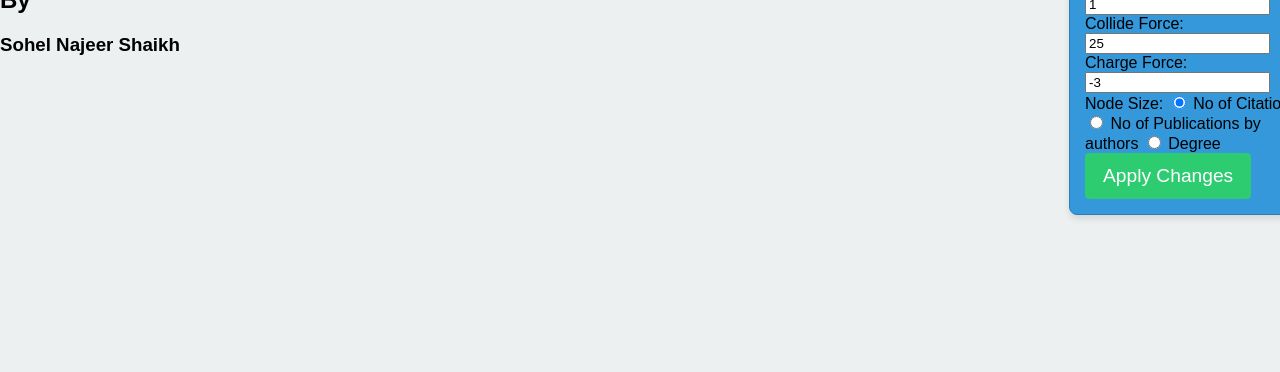
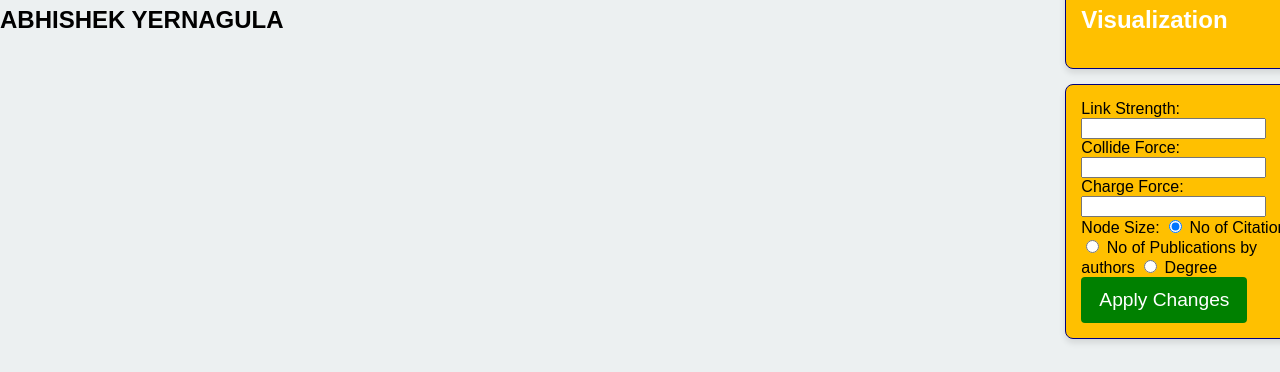
Before and after one commit to kumarabhi4108/Major-Assignment-, a plain HTML site: page index.html in a window 1280 px wide. Shown: the part 428-800 px from the top of the page. Drawn offline with Linux system fonts and the light colour scheme; no server answers.

Commit message:
Update index.html

```diff
--- a/index.html
+++ b/index.html
@@ -3,8 +3,8 @@
 <head>
     <meta charset="UTF-8">
     <meta name="viewport" content="width=device-width, initial-scale=1.0">
-    <title>Custom Force Layout Visualization</title>
-    <script src="../Libs/d3.v7.js"></script>
+    <title>Force Layout Visualization</title>
+    <script src="../Lib/d3.v7.js"></script>
 
     <style>
         body {
@@ -40,9 +40,9 @@
 
         #topContainer,
         #bottomContainer {
-            background-color: #3498db;
+            background-color: #FFC000	;
             padding: 15px;
-            border: 1px solid #2980b9;
+            border: 1px solid #000080;
             border-radius: 8px;
             margin-bottom: 15px;
             width: 100%;
@@ -66,7 +66,7 @@
 
         #topContainer button,
         #bottomContainer button {
-            background-color: #2ecc71;
+            background-color: green;
             color: white;
             padding: 12px 18px;
             border: none;
@@ -78,21 +78,20 @@
 
         #topContainer button:hover,
         #bottomContainer button:hover {
-            style("background-color", "#27ae60");
+            .style("background-color", "#27ae60");
         }
     </style>
 </head>
 <body>
 <div class="container">
-    <h1>MAJOR ASSIGNMENT 3</h1>
-    <h2>By</h2>
-    <h3>Sohel Najeer Shaikh</h3>
+    <h1>MAJOR ASSIGNMENT</h1>
+    <h2>ABHISHEK YERNAGULA</h2>
 </div>
 
 <div id="container">
     <div id="visualization">
         <!-- Your visualization content goes here -->
-        <svg id="visualization" viewBox="-200 50 3200 2200" style="align-content: center"></svg>
+        <svg id="visualization" viewBox="100 -100 3000 3000" style="align-content: center"></svg>
     </div>
     <div id="sideContainer">
         <div id="topContainer">
@@ -163,7 +162,7 @@
     }
 
     function upgrade() {
-        d3.json("authorsdatainfo.json").then(function (data) {
+        d3.json("authors.json").then(function (data) {
             const nodes = data.nodes;
             const edges = data.links;
             console.log("start")
@@ -203,8 +202,7 @@
                 .attr("stroke-width", 1.5);
 
             const numberOfColors = 80;
-            const viridisColors = Array.from({ length: numberOfColors }, (d, i) => d3.interpolateViridis(i / (numberOfColors - 1)));
-            const colorScale = d3.scaleOrdinal(viridisColors);
+            const colorScale = d3.scaleOrdinal(["red","green","blue"]);
 
             const node = main_group.selectAll(".node")
                 .data(nodes)
```
